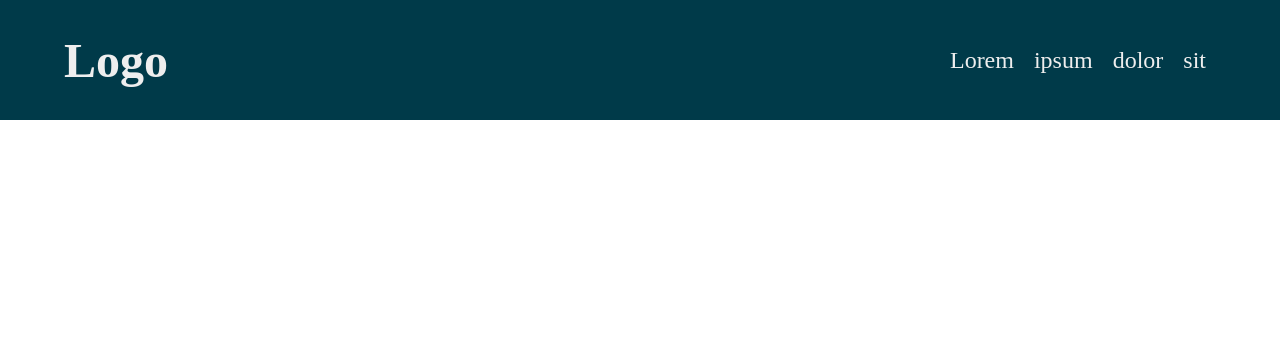
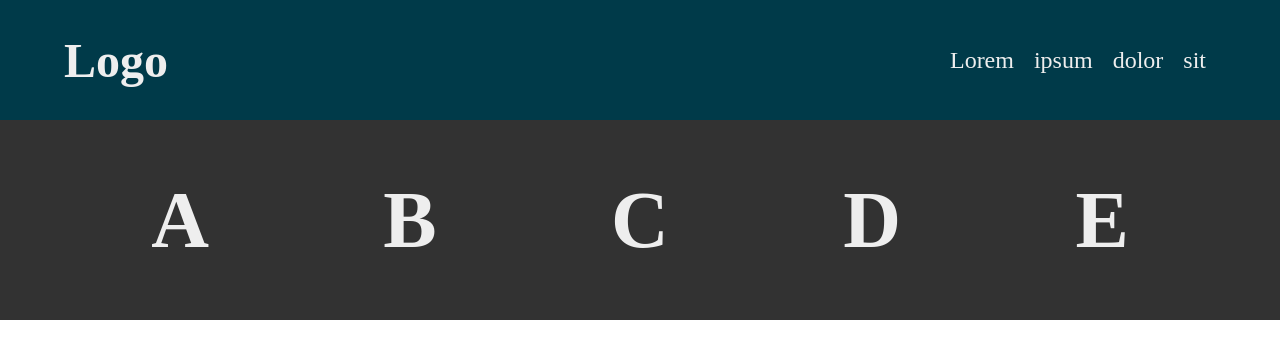
Before and after one commit to DominikPalacz/angular6-sass, an Angular app: page / in a window 1280 px wide. Shown: the top 358 px of the page. Built offline with nearby package versions, Linux system fonts and the light colour scheme.

Commit message:
Added footer and styled

```diff
--- a/src/app/app.component.html
+++ b/src/app/app.component.html
@@ -1,2 +1,3 @@
 <!--The content below is only a placeholder and can be replaced.-->
 <app-header></app-header>
+<app-footer></app-footer>
--- a/src/app/app.module.ts
+++ b/src/app/app.module.ts
@@ -3,11 +3,13 @@ import { NgModule } from '@angular/core';
 
 import { AppComponent } from './app.component';
 import { HeaderComponent } from './header/header.component';
+import { FooterComponent } from './footer/footer.component';
 
 @NgModule({
   declarations: [
     AppComponent,
-    HeaderComponent
+    HeaderComponent,
+    FooterComponent
   ],
   imports: [
     BrowserModule
--- /dev/null
+++ b/src/app/footer/footer.component.css
@@ -0,0 +1,20 @@
+footer {
+  height: 25vh;
+  background-color: #323232;
+  display: flex;
+  flex-direction: column;
+  justify-content: center;
+  color: #eee; }
+  footer .container {
+    display: flex;
+    justify-content: space-around;
+    margin: 0 auto;
+    width: 90%;
+    background-color: #323232; }
+    footer .container .item h2 {
+      font-size: 5em; }
+      footer .container .item h2:hover {
+        color: #00ABC7;
+        transform: scale(1.5); }
+
+/*# sourceMappingURL=footer.component.css.map */
--- /dev/null
+++ b/src/app/footer/footer.component.html
@@ -0,0 +1,19 @@
+<footer>
+  <div class="container">
+    <div class="item">
+      <h2>A</h2>
+    </div>
+    <div class="item">
+      <h2>B</h2>
+    </div>
+    <div class="item">
+      <h2>C</h2>
+    </div>
+    <div class="item">
+      <h2>D</h2>
+    </div>
+    <div class="item">
+      <h2>E</h2>
+    </div>
+  </div>
+</footer>
--- /dev/null
+++ b/src/app/footer/footer.component.scss
@@ -0,0 +1,31 @@
+$footer: #323232;
+$text: #eee;
+$text-hover: #00ABC7;
+
+footer {
+  height: 25vh;
+  background-color: $footer;
+  display: flex;
+  flex-direction: column;
+  justify-content: center;
+  color: $text;
+
+  .container {
+    display: flex;
+    justify-content: space-around;
+    margin: 0 auto;
+    width: 90%;
+    background-color: $footer;
+
+    .item {
+
+      h2 {
+        font-size: 5em;
+        &:hover {
+          color: $text-hover;
+          transform: scale(1.5);
+        }
+      }
+    }
+  }
+}
--- /dev/null
+++ b/src/app/footer/footer.component.ts
@@ -0,0 +1,15 @@
+import { Component, OnInit } from '@angular/core';
+
+@Component({
+  selector: 'app-footer',
+  templateUrl: './footer.component.html',
+  styleUrls: ['./footer.component.scss']
+})
+export class FooterComponent implements OnInit {
+
+  constructor() { }
+
+  ngOnInit() {
+  }
+
+}
```
Also changed, not shown: 2 other files (tests, documents, lock files or other folders).
